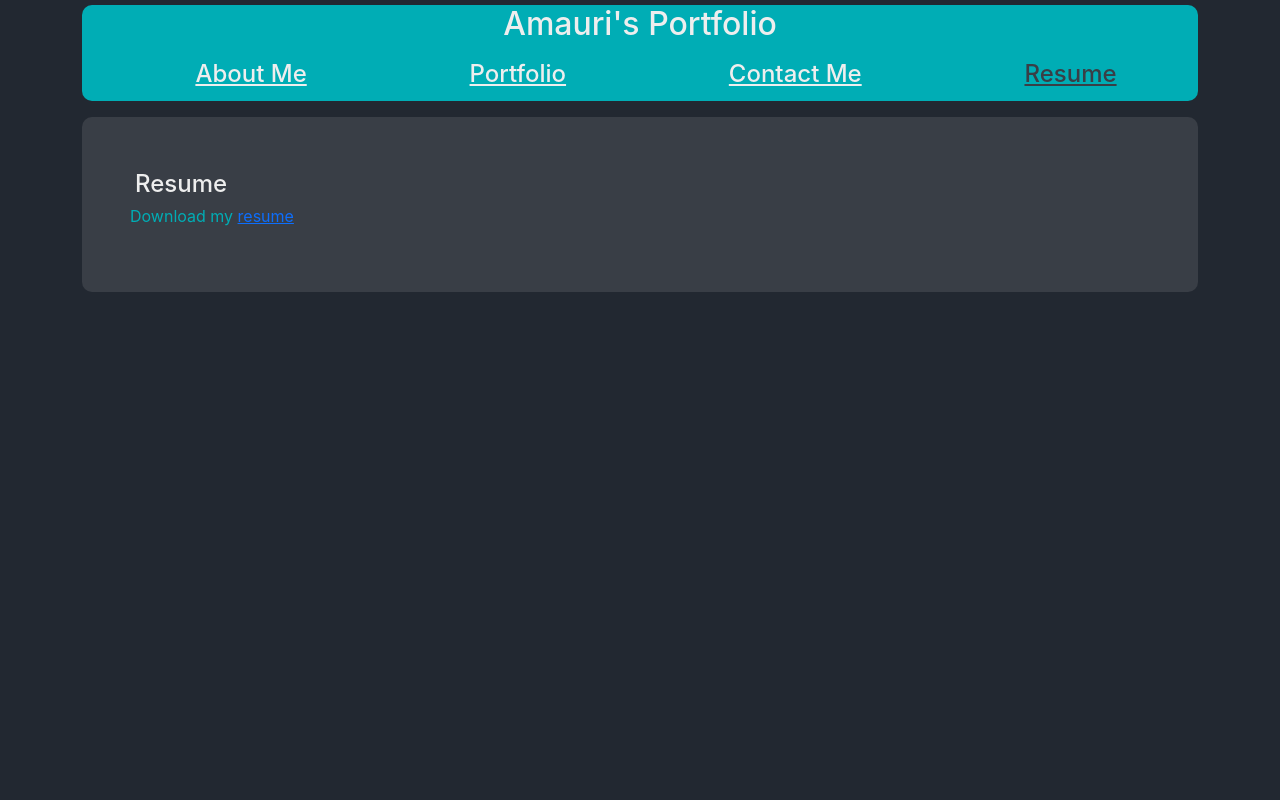
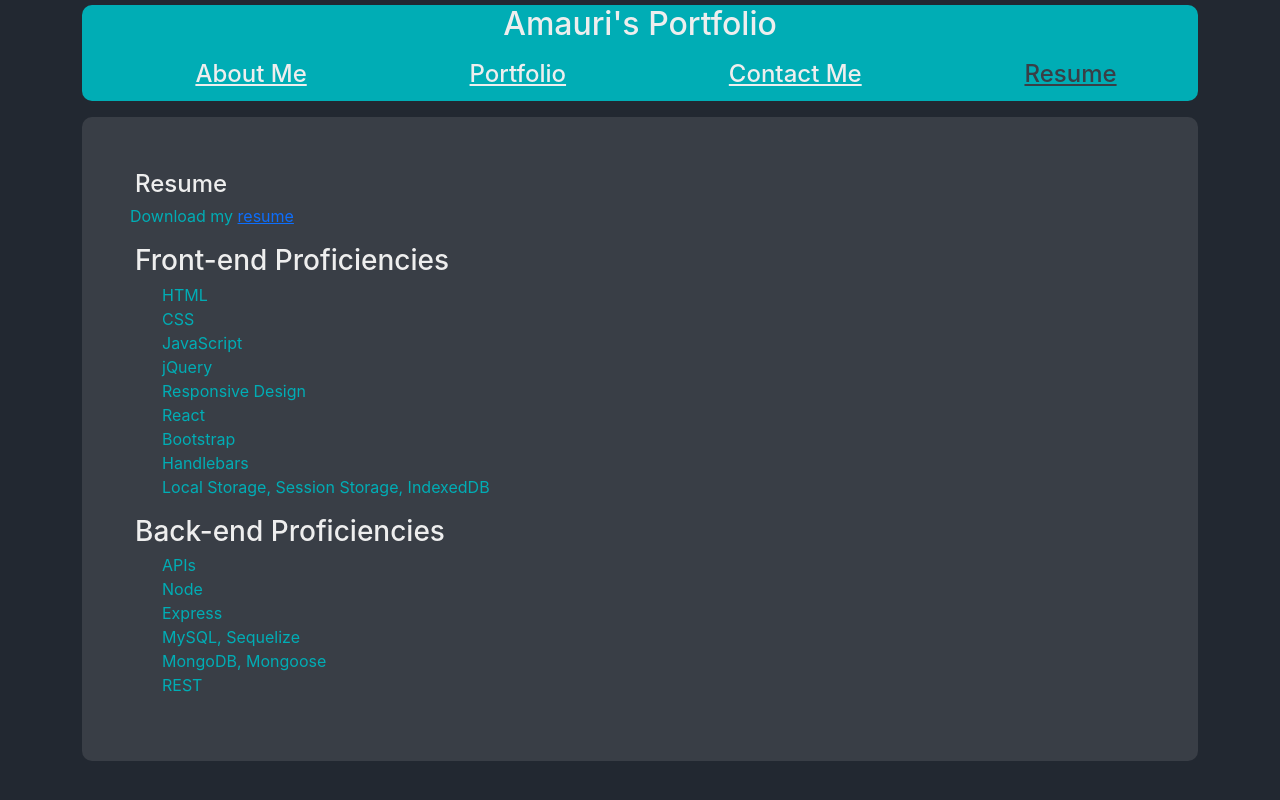
Before and after one commit to NicolasFlamel/nicolasflamel.github.io, a React (Create React App) app: page / in a window 1280 px wide. Both pictures are taken after a click on the item "Resume". Built offline with nearby package versions, Linux system fonts and the light colour scheme.

Commit message:
flushed out resume page

```diff
--- a/src/components/pages/Resume.js
+++ b/src/components/pages/Resume.js
@@ -1,6 +1,26 @@
 import resumePDF from '../../assets/resume.pdf';
 
 function Resume() {
+  const frontendProficiencies = [
+    'HTML',
+    'CSS',
+    'JavaScript',
+    'jQuery',
+    'Responsive Design',
+    'React',
+    'Bootstrap',
+    'Handlebars',
+    'Local Storage, Session Storage, IndexedDB',
+  ];
+  const backendProficiencies = [
+    'APIs',
+    'Node',
+    'Express',
+    'MySQL, Sequelize',
+    'MongoDB, Mongoose',
+    'REST',
+  ];
+
   return (
     <section className="bg-gray p-5" id="resume">
       <h2>Resume</h2>
@@ -10,6 +30,22 @@ function Resume() {
           resume
         </a>
       </p>
+      <article>
+        <h3>Front-end Proficiencies</h3>
+        <ul>
+          {frontendProficiencies.map((string) => (
+            <li key={string}>{string}</li>
+          ))}
+        </ul>
+      </article>
+      <article>
+        <h3>Back-end Proficiencies</h3>
+        <ul>
+          {backendProficiencies.map((string) => (
+            <li key={string}>{string}</li>
+          ))}
+        </ul>
+      </article>
     </section>
   );
 }
```
